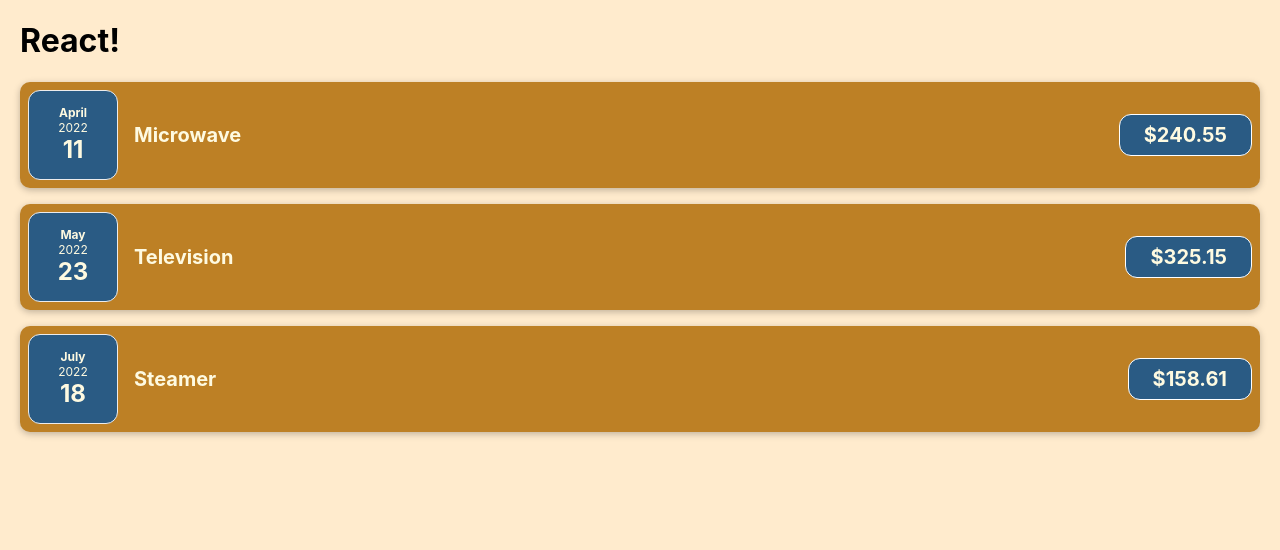
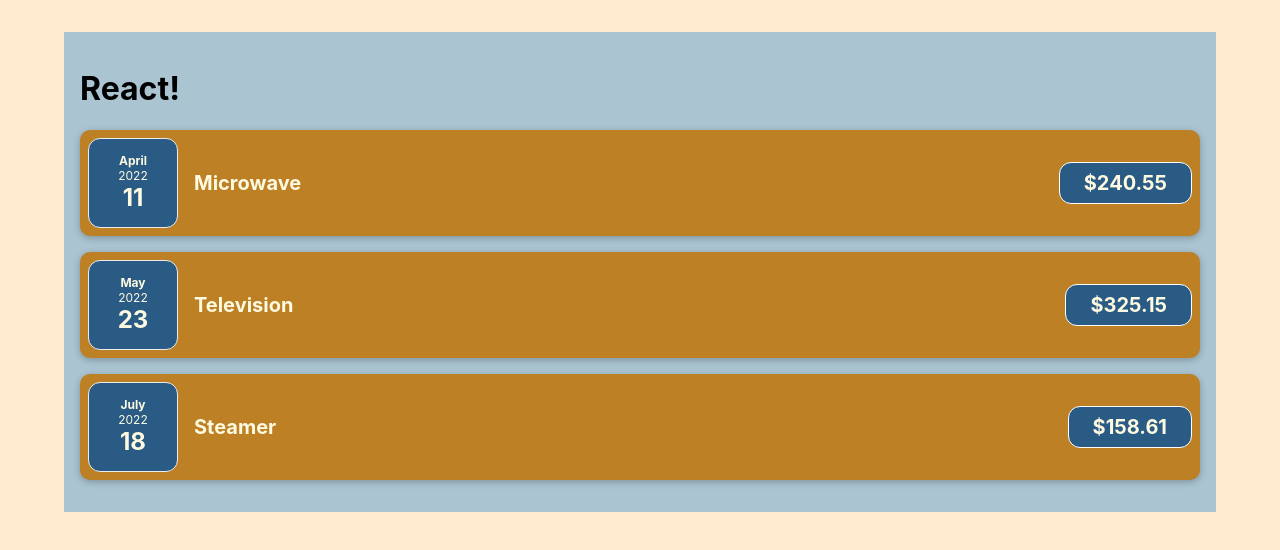
Before and after one commit to neoxanter/LearnReact, a JavaScript app in the folder cost_accounting/: page / in a window 1280 px wide. Shown: the top 550 px of the page. Built offline with nearby package versions, Linux system fonts and the light colour scheme.

Commit message:
Redesigned part of the App.js to the CostView component and added the style to css

```diff
--- a/cost_accounting/src/App.js
+++ b/cost_accounting/src/App.js
@@ -1,42 +1,9 @@
-import CostItem from './components/CostItem'
+import CostView from './components/CostView'
 
 function App() {
-  const costs = [
-    {
-      date: new Date(2022, 3, 11),
-      description: 'Microwave',
-      amount: 240.55,
-    },
-    {
-      date: new Date(2022, 4, 23),
-      description: 'Television',
-      amount: 325.15,
-    },
-    {
-      date: new Date(2022, 6, 18),
-      description: 'Steamer',
-      amount: 158.61,
-    },
-  ]
-
   return (
     <div>
-      <h1>React!</h1>
-      <CostItem
-        date={costs[0].date}
-        description={costs[0].description}
-        amount={costs[0].amount}
-      />
-      <CostItem
-        date={costs[1].date}
-        description={costs[1].description}
-        amount={costs[1].amount}
-      />
-      <CostItem
-        date={costs[2].date}
-        description={costs[2].description}
-        amount={costs[2].amount}
-      />
+      <CostView />
     </div>
   )
 }
--- /dev/null
+++ b/cost_accounting/src/components/CostView.css
@@ -0,0 +1,7 @@
+.costs {
+  padding: 1rem;
+  background-color: #aac4d1;
+  margin: 2rem auto;
+  width: 70rem;
+  max-width: 95%;
+}
--- /dev/null
+++ b/cost_accounting/src/components/CostView.js
@@ -0,0 +1,45 @@
+import './CostView.css'
+import CostItem from './CostItem'
+
+function CostView(props) {
+  const costs = [
+    {
+      date: new Date(2022, 3, 11),
+      description: 'Microwave',
+      amount: 240.55,
+    },
+    {
+      date: new Date(2022, 4, 23),
+      description: 'Television',
+      amount: 325.15,
+    },
+    {
+      date: new Date(2022, 6, 18),
+      description: 'Steamer',
+      amount: 158.61,
+    },
+  ]
+
+  return (
+    <div className="costs">
+      <h1>React!</h1>
+      <CostItem
+        date={costs[0].date}
+        description={costs[0].description}
+        amount={costs[0].amount}
+      />
+      <CostItem
+        date={costs[1].date}
+        description={costs[1].description}
+        amount={costs[1].amount}
+      />
+      <CostItem
+        date={costs[2].date}
+        description={costs[2].description}
+        amount={costs[2].amount}
+      />
+    </div>
+  )
+}
+
+export default CostView
```
